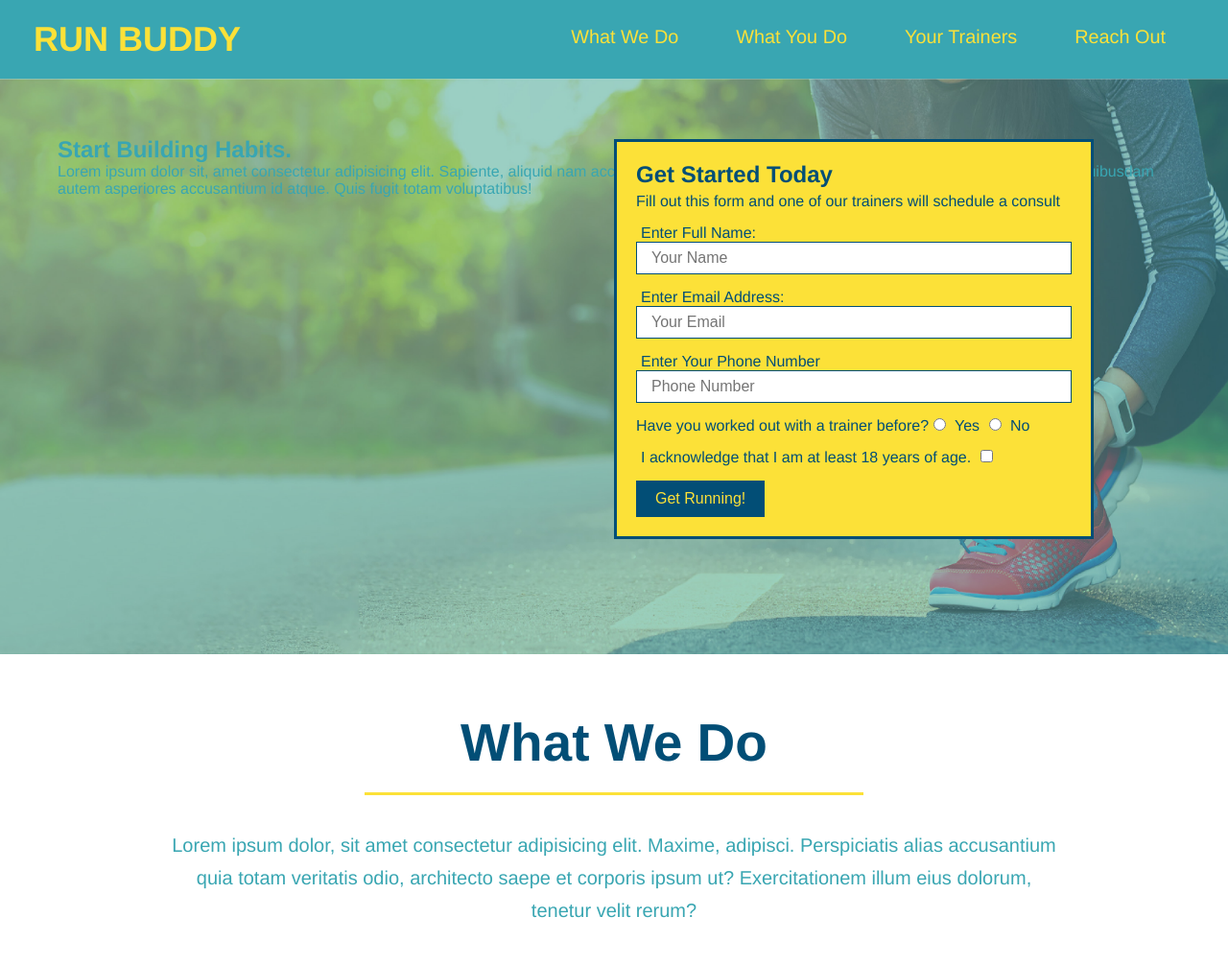
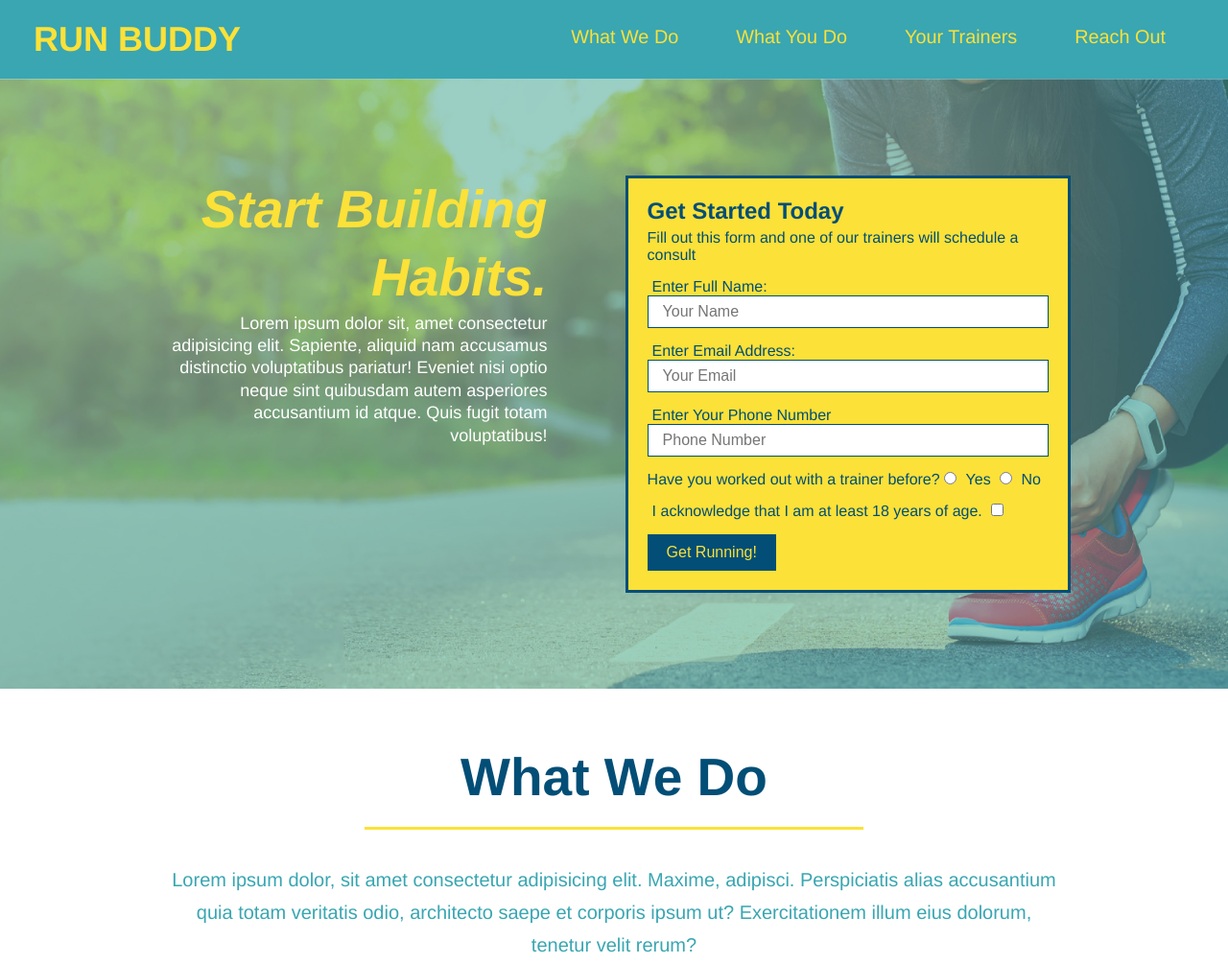
Before and after one commit to ds1242/run-buddy, a plain HTML site: page index.html in a window 1280 px wide. Shown: the top 1005 px of the page at 96% size. Drawn offline with Linux system fonts and the light colour scheme.

Commit message:
Add flexbox to hero

```diff
--- a/assets/css/style.css
+++ b/assets/css/style.css
@@ -99,10 +99,11 @@ section {
 /* Hero Style Start */
 .hero{
     background-image: url("../images/hero-bg.jpg");
-    height:600px;
     background-size: cover;
     background-position: center;
-    position:relative;
+    display:flex;
+    justify-content: center;
+    flex-wrap: wrap;
 }
 
 /* .Hero-form style start */
@@ -110,17 +111,26 @@ section {
     color:#024e76;
     background-color: #fce138;
     padding:20px;
-    width:500px;
     border-style: solid;
     border-width: 3px;
     border-color: #024e76;
-    position:absolute;
-    bottom: 120px;
-    right:140px;
+    width:40%;
+    margin:3.5%;
+
 }
-/* .hero-form style end */
-
-/* .hero-form h3 styling start */
+.hero-cta{
+    width:35%;
+    text-align: right;
+    margin:3.5%;
+    color:#fff;
+    font-size: 18px;
+    line-height: 1.3;
+}
+.hero-cta h2{
+    font-style: italic;
+    font-size:55px;
+    color:#fce138;
+}
 .hero-form h3{
     margin:0;
     font-size: 24px;
```
